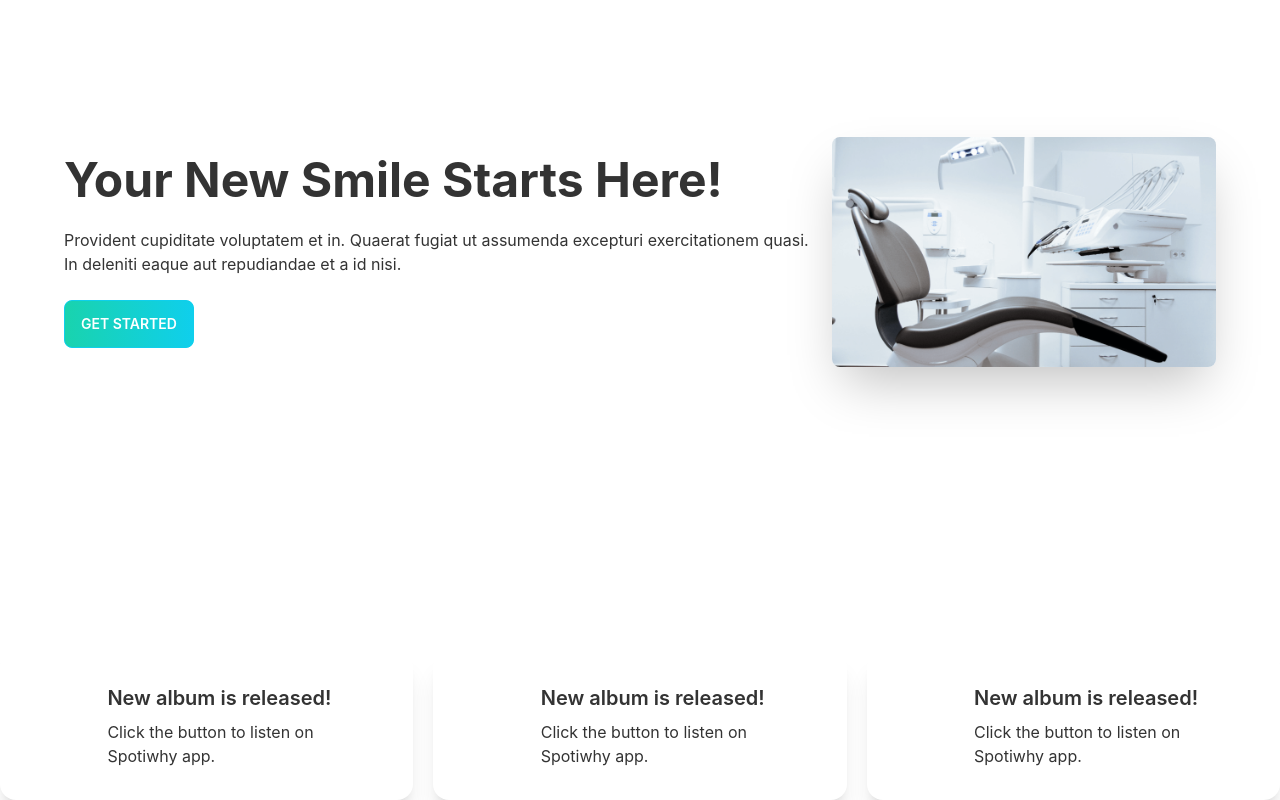
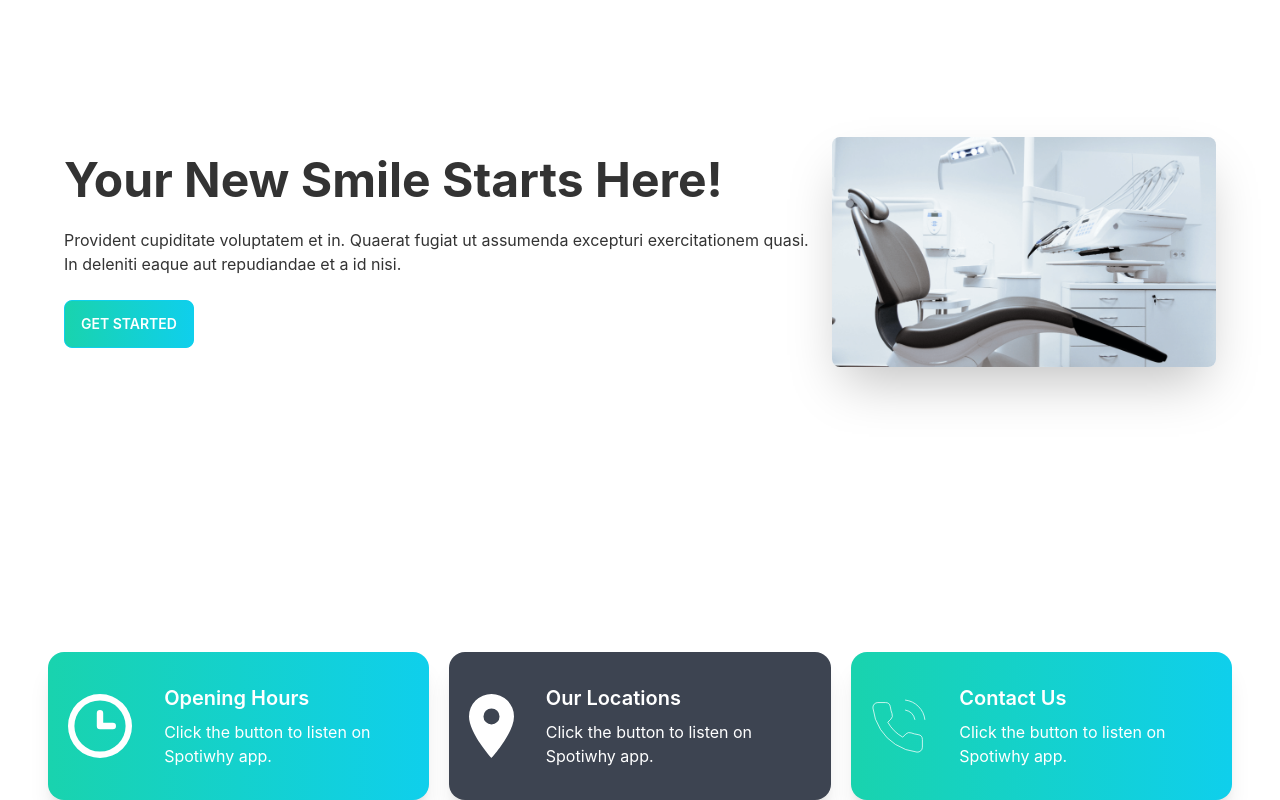
Before and after one commit to Ohi20/FinalProject-PH, a React (Create React App) app: page / in a window 1280 px wide. Shown: the part 212-1012 px from the top of the page. Built offline with nearby package versions, Linux system fonts and the light colour scheme; the HTML template or start-up script is replaced by a standard one.

Commit message:
info-card-added

```diff
--- a/src/Pages/Home/Info.js
+++ b/src/Pages/Home/Info.js
@@ -1,13 +1,15 @@
 import React from 'react';
 import InfoCard from './InfoCard';
 import clock from "../../assets/icons/clock.svg";
+import marker from "../../assets/icons/marker.svg";
+import phone from "../../assets/icons/phone.svg";
 
 const Info = () => {
     return (
-        <div className='grid grid-cols-1 lg:grid-cols-3 gap-5'>
-            <InfoCard  img={clock}></InfoCard>
-            <InfoCard  img={clock}></InfoCard>
-            <InfoCard  img={clock}></InfoCard>
+        <div className='grid grid-cols-1 lg:grid-cols-3 gap-5 px-12'>
+            <InfoCard cardtitle="Opening Hours" bgClass="bg-gradient-to-r from-secondary to-primary" img={clock}></InfoCard>
+            <InfoCard cardtitle="Our Locations" bgClass="bg-neutral" img={marker}></InfoCard>
+            <InfoCard cardtitle="Contact Us" bgClass="bg-gradient-to-r from-secondary to-primary" img={phone}></InfoCard>
         </div>
     );
 };
--- a/src/Pages/Home/InfoCard.js
+++ b/src/Pages/Home/InfoCard.js
@@ -1,12 +1,12 @@
 import React from 'react';
 
-const InfoCard = ({img}) => {
+const InfoCard = ({img, cardtitle, bgClass}) => {
     return (
         <div>
-            <div class="card lg:card-side bg-base-100 shadow-xl bg-accent">
-  <figure><img src={img} alt="Album"/></figure>
-  <div class="card-body">
-    <h2 class="card-title">New album is released!</h2>
+            <div class={`card lg:card-side bg-base-100 shadow-xl ${bgClass}`}>
+  <figure className='pl-5'><img src={img} alt="Album"/></figure>
+  <div class="card-body text-white">
+    <h2 class="card-title">{cardtitle}</h2>
     <p>Click the button to listen on Spotiwhy app.</p>
 
   </div>
--- a/tailwind.config.js
+++ b/tailwind.config.js
@@ -4,10 +4,7 @@
   content: ["./src/**/*.{html,js}"],
   theme: {
     extend:  {
-      backgroundImage: {
-        'hero-pattern': "url('../../')",
 
-      },
     },
   },
   daisyui: {
```
